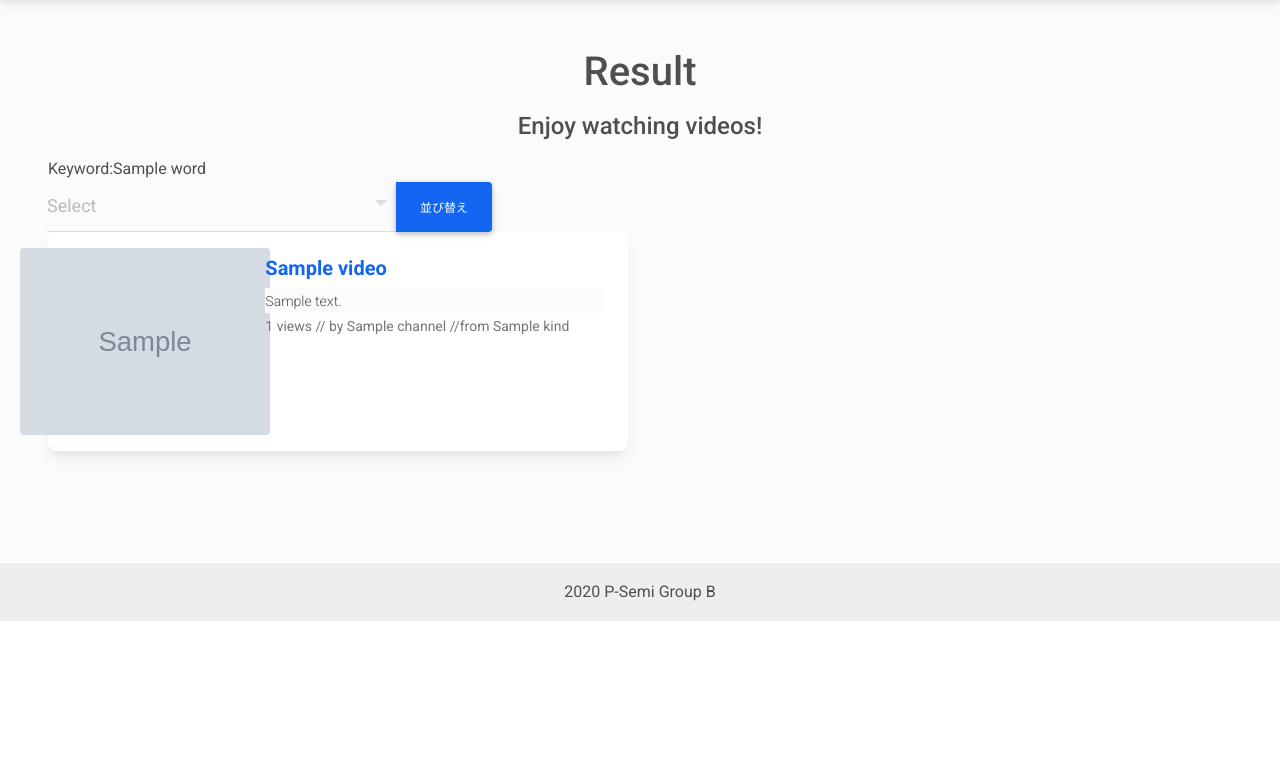
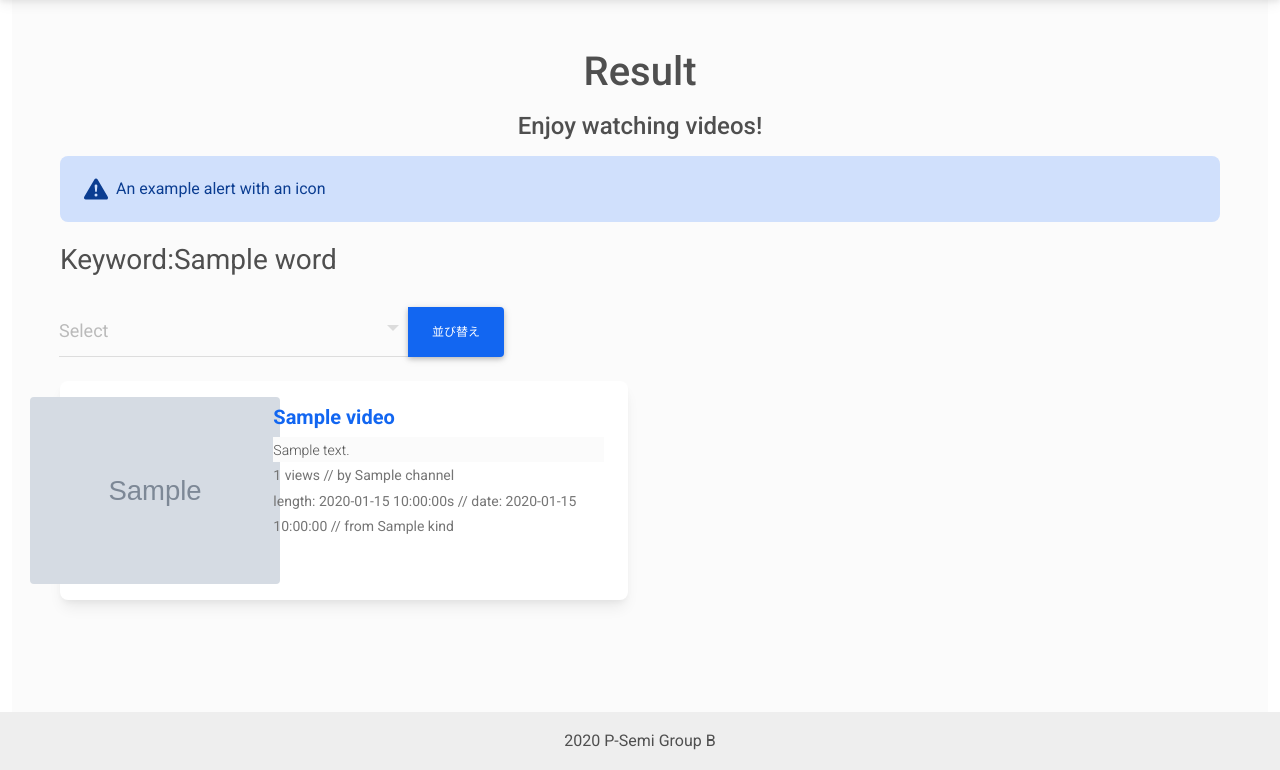
Before and after one commit to tdu-isl/ProjectDeliverables, a Flask app: template templates/index2.html in a window 1280 px wide. Shown: the part 59-829 px from the top of the page. Before the commit the page ends 680 px from the top, so only its background shows below. Run offline with Flask 2, Linux system fonts and the light colour scheme; the template is opened without the code that fills it: most values are stand-ins (such as "Sample title", 1, 10 or a date in 2020); grey boxes marked "Sample" are stand-in pictures; some libraries are stand-ins or nearby versions.

Commit message:
fixed padding value .etc

```diff
--- a/main.py
+++ b/main.py
@@ -204,7 +204,7 @@ def register_record():
     # databaseをリスト型で取得
 
 
-    sort = request.form.get("sort")
+    sort = request.form.get("sortPattern")
     print(sort)
     if sort:
         print("ソート実行")
--- a/templates/base.html
+++ b/templates/base.html
@@ -15,6 +15,12 @@
 
 
     <style>
+
+        /* mdb rewrite*/
+        .container{
+            max-width: 1920px!important;
+        }
+
         #fadeContent::after {
             content: '';
             position: fixed;
@@ -178,7 +184,9 @@
 
 
 </header>
-{% block body %}{% endblock %}
+<div class="container">
+    {% block body %}{% endblock %}
+</div>
 <footer class="bg-light text-center text-lg-start">
     <!-- Copyright -->
     <div class="text-center p-3" style="background-color: rgba(0, 0, 0, 0.05);">
--- a/templates/index2.html
+++ b/templates/index2.html
@@ -8,10 +8,26 @@
         <h4 class="mb-3 text-center">Enjoy watching videos!</h4>
         <div class="row">
             <div class="col-12">
-                Keyword:{{ word }}
+                <div class="alert alert-primary d-flex align-items-center" role="alert">
+                    <svg xmlns="http://www.w3.org/2000/svg" width="24" height="24" fill="currentColor"
+                         class="bi bi-exclamation-triangle-fill flex-shrink-0 me-2" viewBox="0 0 16 16" role="img"
+                         aria-label="Warning:">
+                        <path d="M8.982 1.566a1.13 1.13 0 0 0-1.96 0L.165 13.233c-.457.778.091 1.767.98 1.767h13.713c.889 0 1.438-.99.98-1.767L8.982 1.566zM8 5c.535 0 .954.462.9.995l-.35 3.507a.552.552 0 0 1-1.1 0L7.1 5.995A.905.905 0 0 1 8 5zm.002 6a1 1 0 1 1 0 2 1 1 0 0 1 0-2z"/>
+                    </svg>
+                    <div>
+                        An example alert with an icon
                     </div>
                 </div>
-        <div class="row">
+            </div>
+        </div>
+
+
+        <div class="row pb-2">
+            <div class="col-12">
+                <p class="fs-3">Keyword:{{ word }}</p>
+            </div>
+        </div>
+        <div class="row pb-4">
             <div class="col-12">
                 <form action="/" method="POST">
 
@@ -72,7 +88,8 @@
 
                                     <p class="card-text">
                                         <small class="text-muted"> {{ video.viewCount }} views // by {{ video.channel }}
-                                            //from {{ video.kind }}</small>
+                                            <br> length: {{ video.playTime }}s // date: {{ video.postTime }}
+                                            // from {{ video.kind }}</small>
                                     </p>
                                 </div>
                             </div>
```
Lines whose indentation alone changed are shown as unchanged.
